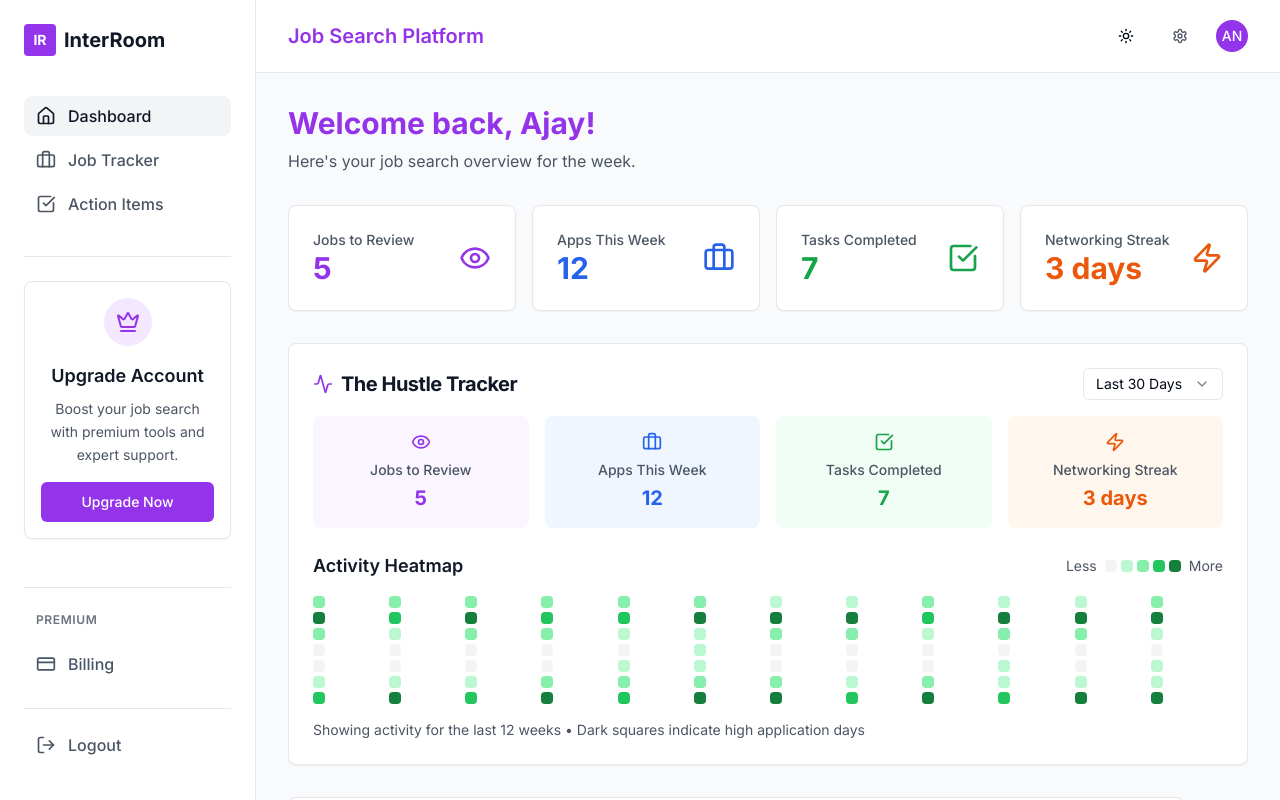
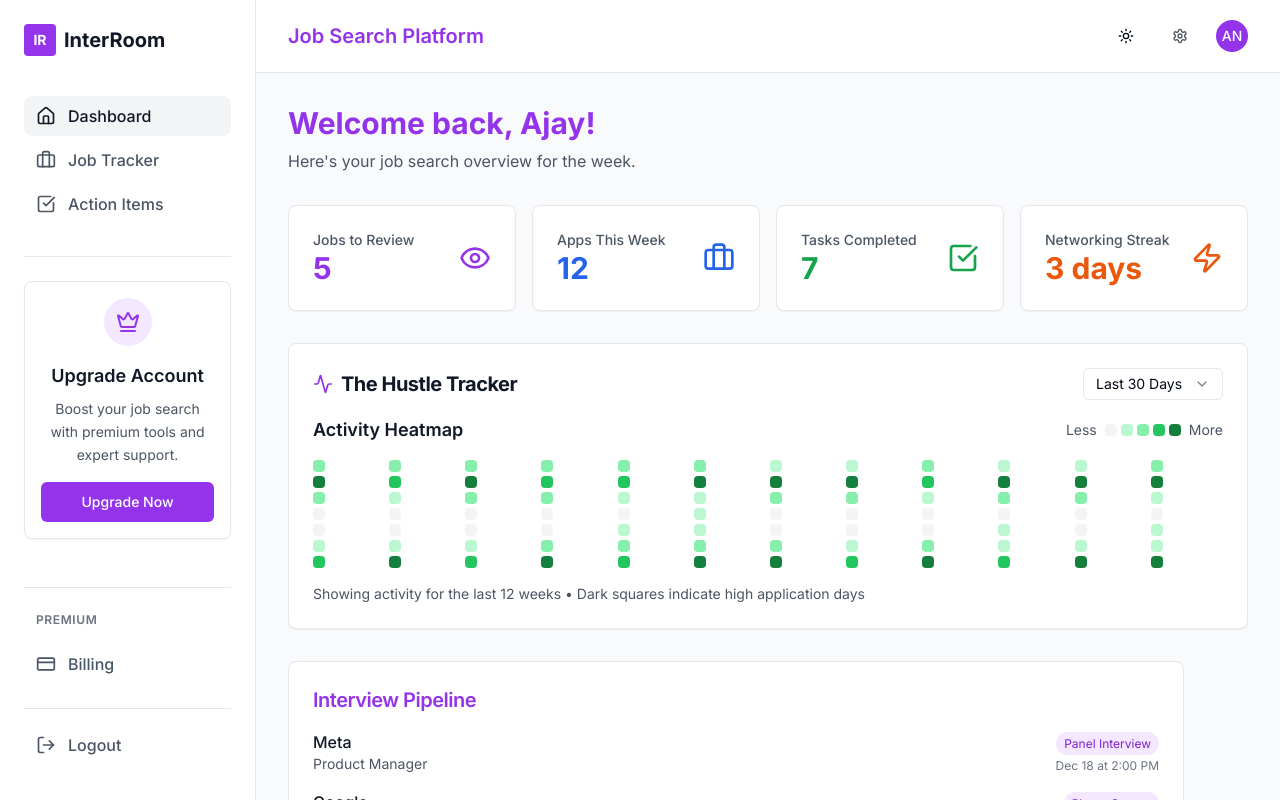
Before and after one commit to interroom-product/action-items, a Next.js app: page /dashboard in a window 1280 px wide. Shown: the top 800 px of the page. Built offline with nearby package versions, Linux system fonts and the light colour scheme.

Commit message:
refactor: remove duplicate tiles from Hustle Tracker
Keep only activity heatmap for clarity

#VERCEL_SKIP

Co-authored-by: null <215475725+interroom-product@users.noreply.github.com>

```diff
--- a/components/signal-booster-card.tsx
+++ b/components/signal-booster-card.tsx
@@ -2,7 +2,7 @@
 
 import { Card, CardContent, CardHeader, CardTitle } from "@/components/ui/card"
 import { Select, SelectContent, SelectItem, SelectTrigger, SelectValue } from "@/components/ui/select"
-import { Activity, Eye, Briefcase, CheckSquare, Zap } from "lucide-react"
+import { Activity } from "lucide-react"
 import { useState } from "react"
 
 // Generate activity data for the last 12 weeks (84 days)
@@ -63,13 +63,6 @@ const activityData = generateActivityData()
 export function SignalBoosterCard() {
   const [hoveredDay, setHoveredDay] = useState<any>(null)
 
-  const metrics = [
-    { label: "Jobs to Review", value: "5", icon: Eye, color: "purple" },
-    { label: "Apps This Week", value: "12", icon: Briefcase, color: "blue" },
-    { label: "Tasks Completed", value: "7", icon: CheckSquare, color: "green" },
-    { label: "Networking Streak", value: "3 days", icon: Zap, color: "orange" },
-  ]
-
   const getActivityColor = (level: number) => {
     switch (level) {
       case 0:
@@ -117,37 +110,6 @@ export function SignalBoosterCard() {
         </Select>
       </CardHeader>
       <CardContent className="space-y-6">
-        <div className="grid grid-cols-2 lg:grid-cols-4 gap-4">
-          {metrics.map((metric, index) => {
-            const Icon = metric.icon
-            const colorClasses = {
-              purple: "bg-purple-50 dark:bg-purple-900/20 text-purple-600 dark:text-purple-400",
-              blue: "bg-blue-50 dark:bg-blue-900/20 text-blue-600 dark:text-blue-400",
-              green: "bg-green-50 dark:bg-green-900/20 text-green-600 dark:text-green-400",
-              orange: "bg-orange-50 dark:bg-orange-900/20 text-orange-600 dark:text-orange-400",
-            }
-
-            return (
-              <div
-                key={index}
-                className={`text-center p-4 rounded-lg ${colorClasses[metric.color as keyof typeof colorClasses].split(" ").slice(0, 2).join(" ")}`}
-              >
-                <div className="flex items-center justify-center mb-2">
-                  <Icon
-                    className={`h-5 w-5 ${colorClasses[metric.color as keyof typeof colorClasses].split(" ").slice(2).join(" ")}`}
-                  />
-                </div>
-                <p className="text-sm font-medium text-gray-600 dark:text-gray-400 mb-1">{metric.label}</p>
-                <p
-                  className={`text-xl font-bold ${colorClasses[metric.color as keyof typeof colorClasses].split(" ").slice(2).join(" ")}`}
-                >
-                  {metric.value}
-                </p>
-              </div>
-            )
-          })}
-        </div>
-
         <div className="space-y-4">
           <div className="flex items-center justify-between">
             <h3 className="text-lg font-semibold text-gray-900 dark:text-white">Activity Heatmap</h3>
```
